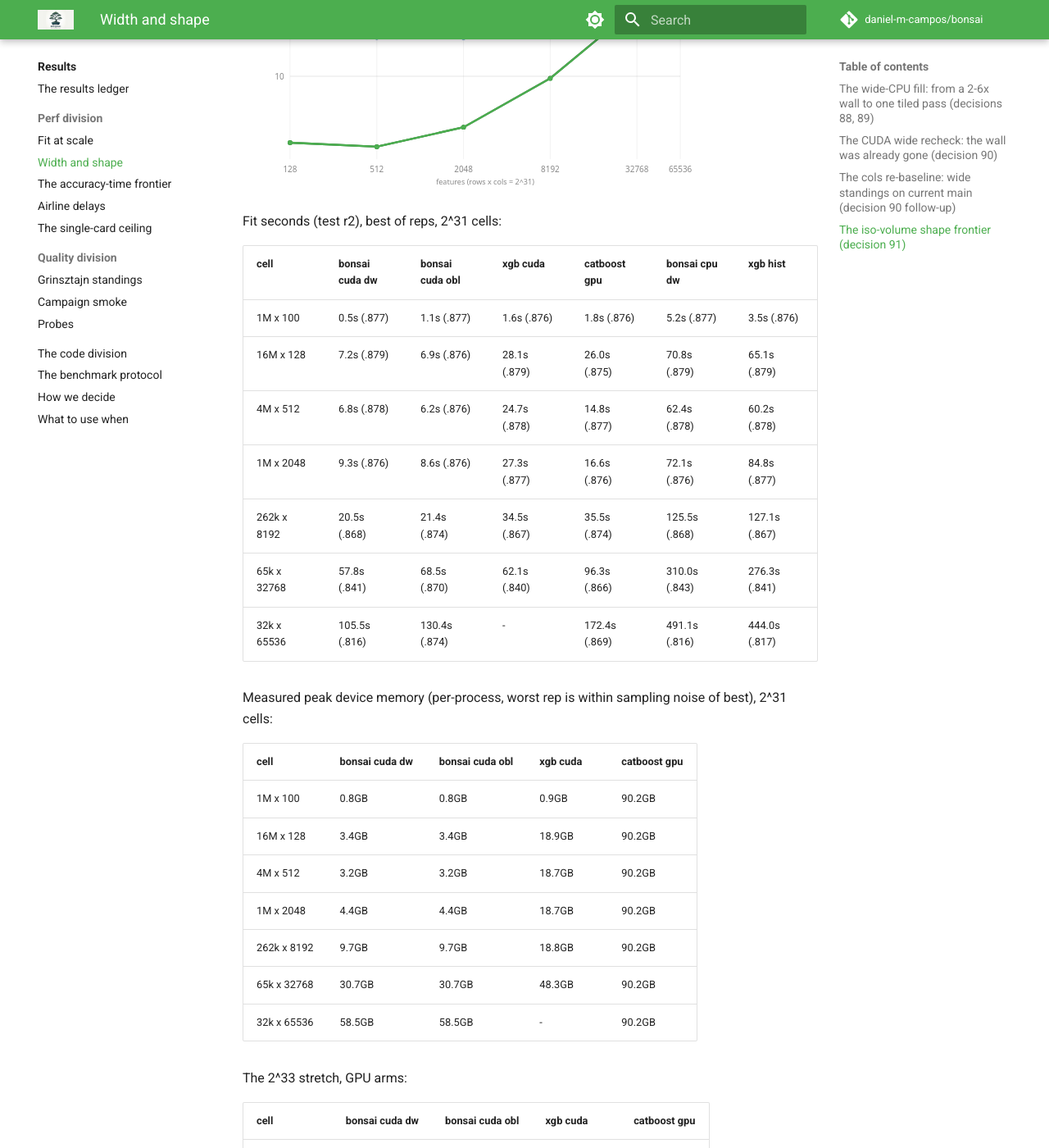
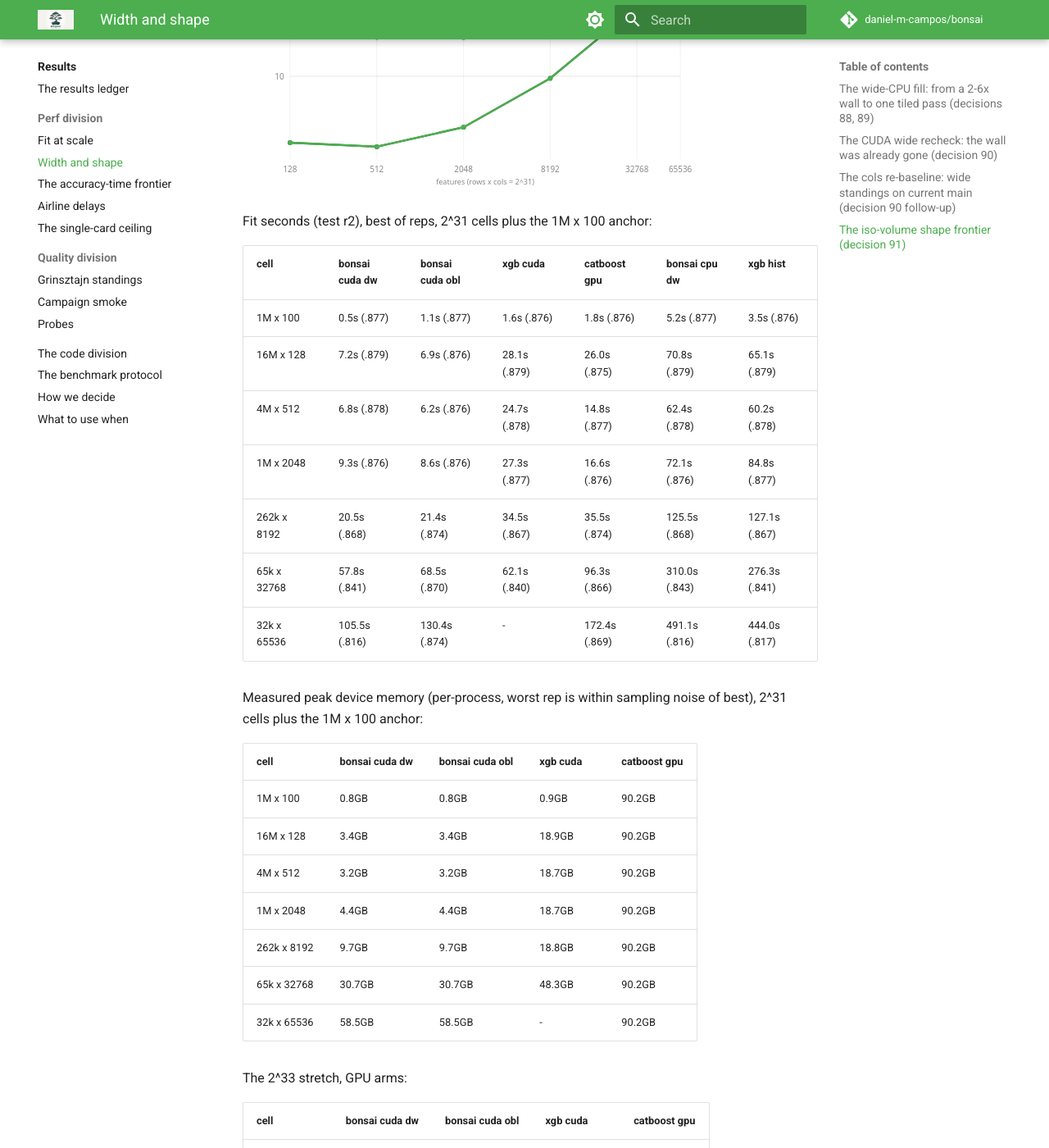
Before and after one commit to daniel-m-campos/bonsai, an MkDocs documentation site: the page built from docs/method/results/perf-shape.md, in a window 1280 px wide and 1400 px high, scrolled down 4002 px. Shown: the whole window at 82% size. Built offline with MkDocs 1.6.1 and Material for MkDocs 9.7.7, drawn with Linux system fonts in a browser that asks for light colours; comment, search, counter and statistics services are not loaded; some of the changed text lies outside the part shown.

Commit message:
docs(results): correct generator ledger claims
The landing header claimed every committed results file is rendered,
but compare.py outputs are gitignored and tracked PNGs are exempt;
scope it to files behind published claims. Add the wide-cells caveat
to the rebaseline cols table pointing at the perf-shape standings.
Relabel the wide-CPU fill column to record decision 88's retirement
by 89, note the 1M x 100 anchor in the iso-volume captions, split
the Grinsztajn reproduce line into run and report steps, and add the
airline caveat to the perf division summary.

```diff
--- a/docs/method/results/perf-shape.md
+++ b/docs/method/results/perf-shape.md
@@ -65,7 +65,7 @@
 
 ![Peak device memory vs cols, iso-volume](../assets/iso-volume-vram.svg)
 
-Fit seconds (test r2), best of reps, 2^31 cells:
+Fit seconds (test r2), best of reps, 2^31 cells plus the 1M x 100 anchor:
 
 | cell | bonsai cuda dw | bonsai cuda obl | xgb cuda | catboost gpu | bonsai cpu dw | xgb hist |
 |---|---|---|---|---|---|---|
@@ -77,7 +77,7 @@
 | 65k x 32768 | 57.8s (.841) | 68.5s (.870) | 62.1s (.840) | 96.3s (.866) | 310.0s (.843) | 276.3s (.841) |
 | 32k x 65536 | 105.5s (.816) | 130.4s (.874) | - | 172.4s (.869) | 491.1s (.816) | 444.0s (.817) |
 
-Measured peak device memory (per-process, worst rep is within sampling noise of best), 2^31 cells:
+Measured peak device memory (per-process, worst rep is within sampling noise of best), 2^31 cells plus the 1M x 100 anchor:
 
 | cell | bonsai cuda dw | bonsai cuda obl | xgb cuda | catboost gpu |
 |---|---|---|---|---|
```
Also changed, not shown: other parts of docs/method/results/perf-shape.md (+1 -1 lines), docs/method/results.md (+2 -2 lines), docs/method/results/perf-scale.md (+2 -0 lines), docs/method/results/quality-grinsztajn.md (+1 -1 lines), 1 other file.
